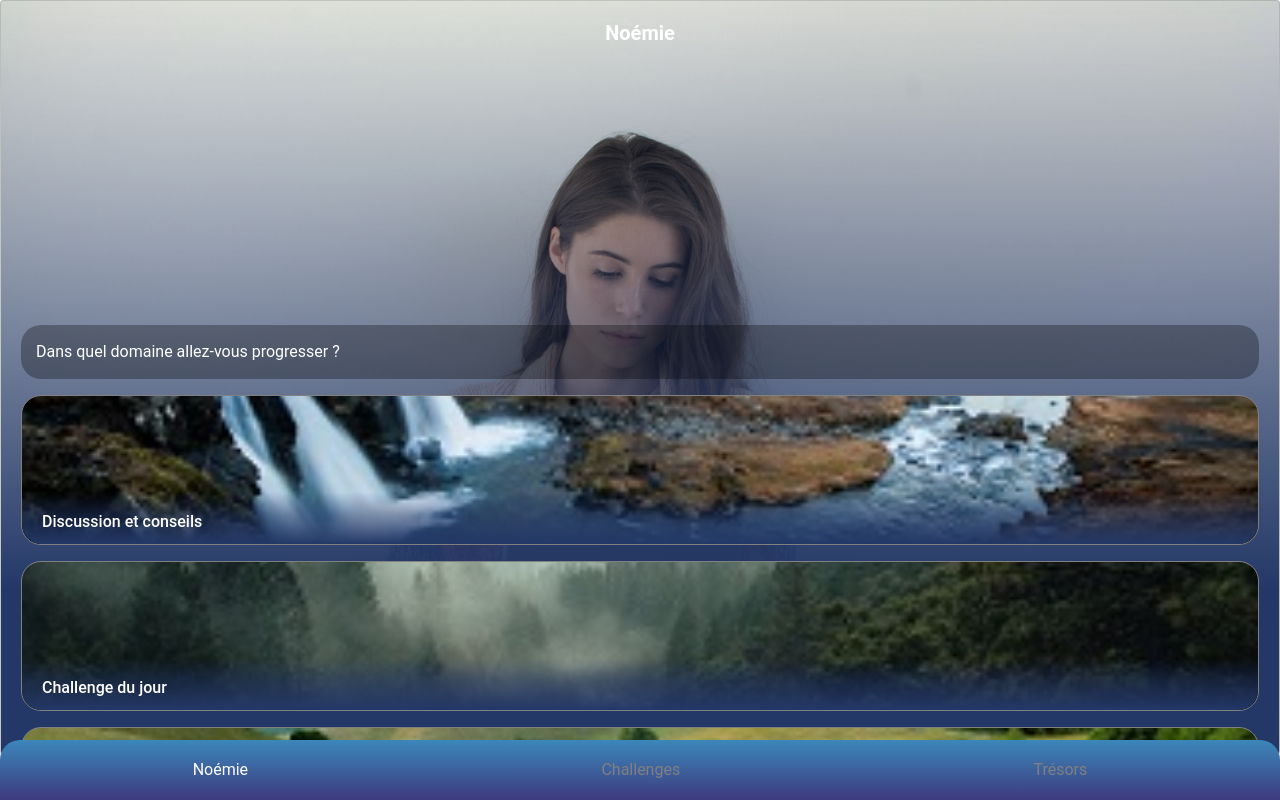
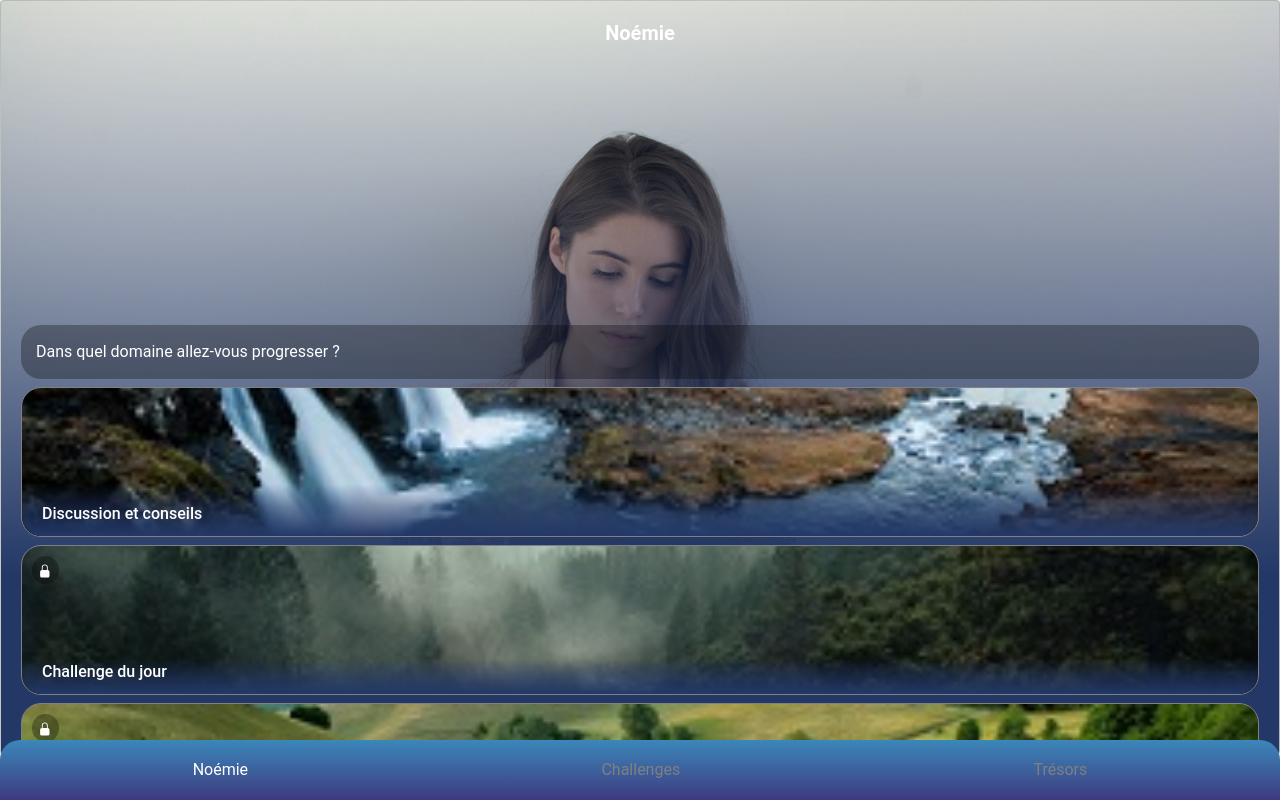
Before and after one commit to AntoineMorel44/Emma, an Angular app: page / in a window 1280 px wide. Both pictures are taken after a click on the link "Commencer". Built offline with nearby package versions, Linux system fonts and the light colour scheme.

Commit message:
Feat/ Locking system

```diff
--- a/src/app/pages/home/home.page.html
+++ b/src/app/pages/home/home.page.html
@@ -25,12 +25,24 @@
                     </div>
                 </div>
                 <div (click)="startChat('day')" class="btn btn4 custom-btn u-mg-vt-s u-width-full">
+                    <div class="lock-icon" *ngIf="challengeLocked">
+                        <svg width="0.85em" height="0.85em" viewBox="0 0 16 16" class="bi bi-lock-fill" fill="#FFFFFF" xmlns="http://www.w3.org/2000/svg">
+                            <path d="M2.5 9a2 2 0 0 1 2-2h7a2 2 0 0 1 2 2v5a2 2 0 0 1-2 2h-7a2 2 0 0 1-2-2V9z"/>
+                            <path fill-rule="evenodd" d="M4.5 4a3.5 3.5 0 1 1 7 0v3h-1V4a2.5 2.5 0 0 0-5 0v3h-1V4z"/>
+                      </svg>
+                    </div>
                     <div class="text-bottom-container">
                         <div class="text-bottom">Challenge du
                             jour</div>
                     </div>
                 </div>
-                <div (click)="startChat('defaut')" class="btn btn2 custom-btn u-mg-vt-s u-width-full">
+                <div (click)="startChat('reves')" class="btn btn2 custom-btn u-mg-vt-s u-width-full">
+                    <div class="lock-icon" *ngIf="revesLocked">
+                        <svg width="0.85em" height="0.85em" viewBox="0 0 16 16" class="bi bi-lock-fill" fill="#FFFFFF" xmlns="http://www.w3.org/2000/svg">
+                            <path d="M2.5 9a2 2 0 0 1 2-2h7a2 2 0 0 1 2 2v5a2 2 0 0 1-2 2h-7a2 2 0 0 1-2-2V9z"/>
+                            <path fill-rule="evenodd" d="M4.5 4a3.5 3.5 0 1 1 7 0v3h-1V4a2.5 2.5 0 0 0-5 0v3h-1V4z"/>
+                      </svg>
+                    </div>
                     <div class="text-bottom-container">
                         <div class="text-bottom">Cap sur vos rêves !</div>
                     </div>
@@ -95,8 +107,8 @@
     </div>
 </div>
 
-<div *ngIf="chat==='defaut'">
-    <df-messenger intent="WELCOME" expand="true" chat-title="Noémie - Me comprendre"
+<div *ngIf="chat==='reves'">
+    <df-messenger intent="WELCOME" expand="true" chat-title="Noémie - Cap sur vos rêves"
         agent-id="ff2bb02a-18de-496f-a595-73b9da2382e3" language-code="fr"></df-messenger>
 </div>
 <div *ngIf="chat==='day'">
@@ -104,7 +116,7 @@
         agent-id="7c52b852-101d-44b8-9861-cb3b42e09f24" language-code="fr"></df-messenger>
 </div>
 <div *ngIf="chat==='discussion'">
-    <df-messenger intent="WELCOME" expand="true" chat-title="Noémie - Automatismes"
+    <df-messenger intent="WELCOME" expand="true" chat-title="Noémie - Discussion"
         agent-id="bb156c8c-1f33-457c-ad22-8052ab7e305d" language-code="fr"></df-messenger>
 
 </div>
--- a/src/app/pages/home/home.page.scss
+++ b/src/app/pages/home/home.page.scss
@@ -55,6 +55,15 @@
     }
 }
 
+.lock-icon {
+    background-color: rgba(0, 0, 0, 0.3);
+    margin: 10px;
+    padding: 2px 6px;
+    border-radius: inherit;
+    display: fle;
+    width: 27px;
+}
+
 .challenge-card {
     background-color: #244d74;
     background: url("../../../assets/images/challenge2.jpg") no-repeat center center fixed;
@@ -78,6 +87,8 @@
     color: white;
     border: 1px solid grey;
     background-size: cover;
+    display: flex;
+    flex-direction: column;
     //
 }
 
--- a/src/app/pages/home/home.page.ts
+++ b/src/app/pages/home/home.page.ts
@@ -34,6 +34,9 @@ export class HomePage {
   myAdvices: any[] = [];
   myChallenges: Challenge[] = [];
 
+  challengeLocked = true;
+  revesLocked = true;
+
   constructor() {
   }
 
@@ -44,6 +47,8 @@ export class HomePage {
   initLocalStorage() {
     this.notificationsAdivce = +localStorage.getItem('notificationsAdivce') || 0;
     this.notificationsChallenge = +localStorage.getItem('notificationsChallenge') || 0;
+    this.challengeLocked = localStorage.getItem('challengeLocked')!=="false";
+    this.revesLocked = localStorage.getItem('revesLocked')!=="false";
     this.myAdvices = JSON.parse(localStorage.getItem('myAdvices')) || [];
     this.myChallenges = JSON.parse(localStorage.getItem('myChallenges')) || [];
     // this.myAdvices =  [];
@@ -53,6 +58,8 @@ export class HomePage {
   saveAllToLocalStorage() {
     localStorage.setItem('notificationsAdivce', String(this.notificationsAdivce));
     localStorage.setItem('notificationsChallenge', String(this.notificationsChallenge));
+    localStorage.setItem('challengeLocked', String(this.challengeLocked));
+    localStorage.setItem('revesLocked', String(this.revesLocked));
     localStorage.setItem('myAdvices', JSON.stringify(this.myAdvices));
     localStorage.setItem('myChallenges', JSON.stringify(this.myChallenges));
   }
@@ -114,6 +121,7 @@ export class HomePage {
           const advice = this.lastRequestSent[this.botAskingAdviceIndex].queryInput.text.text;
           this.myAdvices.push(advice);
           this.notificationsAdivce++;
+          this.challengeLocked = false;
           this.saveAllToLocalStorage();
         } else if(message && message.payload && message.payload.challenge) {
           const challengeName = this.lastRequestSent[this.botAskingChallengeIndex].queryInput.text.text;
@@ -142,14 +150,25 @@ export class HomePage {
   }
 
   startChat(chatType: string) {
+    if(chatType === 'day' && this.challengeLocked) {
+      // Popup
+    } else if(chatType === 'reves' && this.revesLocked) {
+      // Popup
+    } else {
       this.chat = '';
       setTimeout(() => {
         this.chat = chatType;
         this.initMessengerWhenOpened();
       }, 100);
     }
+  }
 
   setView(page: Page) {
+    if (this.myChallenges.length === 0 && page === Page.CHALLENGE) {
+      // Ne rien faire pour l'instant
+    } else if(this.myAdvices.length === 0 && page === Page.ADVICE) {
+      // Ne rien faire pour l'instant
+    } else {
       if(page === Page.ADVICE) {
         this.notificationsAdivce = 0;
         this.saveAllToLocalStorage();
@@ -158,9 +177,10 @@ export class HomePage {
         this.computeTempsRestantOfChallenges();
         this.saveAllToLocalStorage();
       }
-
       this.scrollToTop();
       this.view = page;
+    }
+
   }
 
   computeTempsRestantOfChallenges() {
```
Lines whose indentation alone changed are shown as unchanged.
